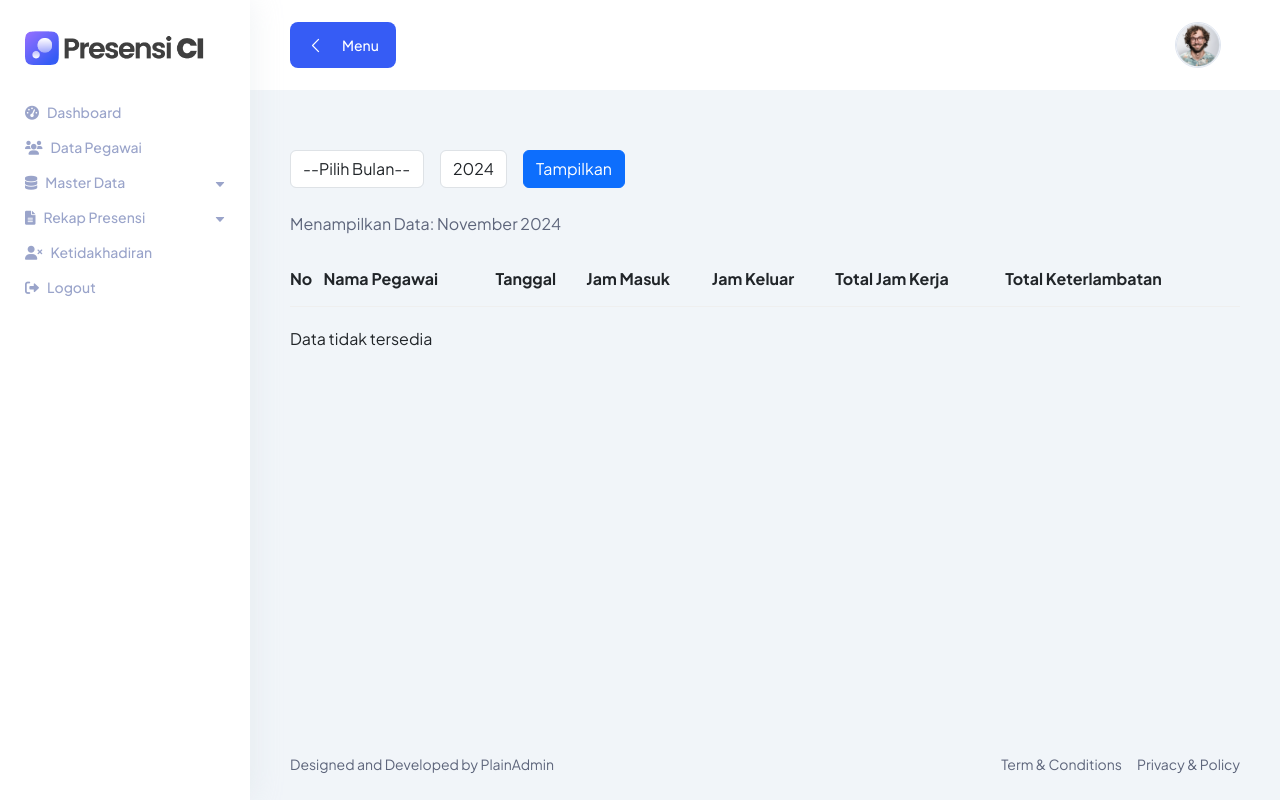
After one commit to shallombiyan/presensi-ci4, a CodeIgniter 4 app: the page made by app/Views/admin/rekap_presensi/rekap_bulanan.php in a window 1280 px wide. The commit adds this page. Run offline with PHP 8.4 and a stand-in for CodeIgniter, Linux system fonts and the light colour scheme; the template is opened without the code that fills it, so the values that code supplies are empty; some libraries are stand-ins or nearby versions.

Commit message:
Presensi Bulanan

```diff
--- a/app/Config/Routes.php
+++ b/app/Config/Routes.php
@@ -34,7 +34,7 @@ $routes->get('admin/data_pegawai/delete/(:segment)', 'Admin\DataPegawai::delete/
 $routes->get('admin/data_pegawai/detail/(:segment)', 'Admin\DataPegawai::detail/$1', ['filter' => 'adminFilter']);
 
 $routes->get('admin/rekap_harian', 'Admin\RekapPresensi::rekap_harian', ['filter' => 'adminFilter']);
-
+$routes->get('admin/rekap_bulanan', 'Admin\RekapPresensi::rekap_bulanan', ['filter' => 'adminFilter']);
 
 $routes->get ('pegawai/home', 'Pegawai\Home::index', ['filter' => 'pegawaiFilter']);
 $routes->post ('pegawai/presensi_masuk', 'Pegawai\Home::presensi_masuk', ['filter' => 'pegawaiFilter']);
--- a/app/Views/admin/layout.php
+++ b/app/Views/admin/layout.php
@@ -104,7 +104,7 @@
                 </a>
             </li>
             <li>
-                <a href="rekap-bulanan.html" class="d-flex align-items-center">
+                <a href="<?= base_url('admin/rekap_bulanan') ?>" class="d-flex align-items-center">
                 <i class="fas fa-calendar-alt"></i> <!-- Ikon Rekap Bulanan -->
                 <span class="ms-2">Rekap Bulanan</span>
                 </a>
--- /dev/null
+++ b/app/Views/admin/rekap_presensi/rekap_bulanan.php
@@ -0,0 +1,110 @@
+<?= $this->extend('admin/layout.php') ?>
+
+<?= $this->section('content') ?>
+
+    <form class="row g-3 mb-4">
+        <div class="col-auto">
+            <select name="filter_bulan" class="form-control">
+                <option value="">--Pilih Bulan--</option>
+                <option value="01">Januari</option>
+                <option value="02">Februari</option>
+                <option value="03">Maret</option>
+                <option value="04">April</option>
+                <option value="05">Mei</option>
+                <option value="06">Juni</option>
+                <option value="07">Juli</option>
+                <option value="08">Agustus</option>
+                <option value="09">September</option>
+                <option value="10">Oktober</option>
+                <option value="11">November</option>
+                <option value="12">Desember</option>
+            </select>
+        </div>
+
+        <div class="col-auto">
+            <select name="filter_tahun" class="form-control">
+                <option value="2024">2024</option>
+                <option value="2025">2025</option>
+                <option value="2026">2026</option>
+            </select>
+        </div>
+
+        <div class="col-auto">
+            <button type="submit" class="btn btn-primary w-100">Tampilkan</button>
+        </div>
+    </form>
+
+    <div class="mb-3">
+        <span>Menampilkan Data:
+            <?php if ($bulan) : ?>
+                <?= date('F Y', strtotime($tahun . '-' . $bulan)) ?>
+            <?php else : ?>
+                <?= date('F Y') ?>
+            <?php endif; ?>
+        </span>
+    </div>
+
+    <table class="table">
+        <thead>
+            <tr>
+                <th>No</th>
+                <th>Nama Pegawai</th>
+                <th>Tanggal</th>
+                <th>Jam Masuk</th>
+                <th>Jam Keluar</th>
+                <th>Total Jam Kerja</th>
+                <th>Total Keterlambatan</th>
+            </tr>
+        </thead>
+        <tbody>
+            <?php if ($rekap_bulanan) : ?>
+                <?php $no = 1; ?>
+                    <?php foreach ($rekap_bulanan as $rekap): ?>
+                        <?php
+                        // Menghitung total jam kerja
+                        $timestamp_jam_masuk = strtotime($rekap['tanggal_masuk'] . ' ' . $rekap['jam_masuk']);
+                        $timestamp_jam_keluar = strtotime($rekap['tanggal_keluar'] . ' ' . $rekap['jam_keluar']);
+                        $selisih = $timestamp_jam_keluar - $timestamp_jam_masuk;
+                        $jam = floor($selisih / 3600);
+                        $selisih -= $jam * 3600;
+                        $menit = floor($selisih / 60);
+
+                        // Menghitung total keterlambatan
+                        $jam_masuk_real = strtotime($rekap['jam_masuk']);
+                        $jam_masuk_kantor = strtotime($rekap['jam_masuk_kantor']);
+                        $selisih_terlambat = $jam_masuk_real - $jam_masuk_kantor;
+                        $jam_terlambat = floor($selisih_terlambat / 3600);
+                        $selisih_terlambat -= $jam_terlambat * 3600;
+                        $menit_terlambat = floor($selisih_terlambat / 60);
+                        ?>
+                        <tr>
+                            <td><?= $no++ ?></td>
+                            <td><?= esc($rekap['nama']) ?></td>
+                            <td><?= date('d F Y', strtotime($rekap['tanggal_masuk'])) ?></td>
+                            <td><?= esc($rekap['jam_masuk']) ?></td>
+                            <td><?= esc($rekap['jam_keluar']) ?></td>
+                            <td>
+                                <?php if ($rekap['jam_keluar'] == '00:00:00'): ?>
+                                    0 Jam 0 Menit
+                                <?php else: ?>
+                                    <?= $jam . ' Jam ' . $menit . ' Menit' ?>
+                                <?php endif; ?>
+                            </td>
+                            <td>
+                                <?php if ($selisih_terlambat < 0): ?>
+                                    <span class="badge bg-success text-decoration-none mb-2">On Time</span>
+                                <?php else: ?>
+                                    <?= $jam_terlambat . ' Jam ' . $menit_terlambat . ' Menit' ?>
+                                <?php endif; ?>
+                            </td>
+                        </tr>
+                    <?php endforeach; ?>
+                <?php else : ?>
+                <tr>
+                    <td colspan="7">Data tidak tersedia</td>
+                </tr>
+            <?php endif; ?>
+        </tbody>
+    </table>
+
+<?= $this->endSection() ?>
```
